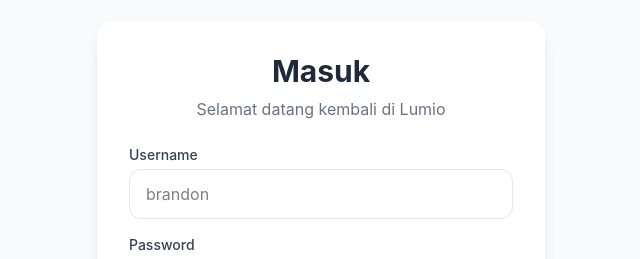
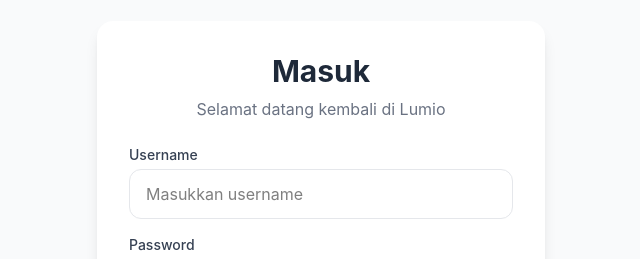
Before and after one commit to Brandonjb123/Lumio, a React (Vite) app in the folder frontend/: page /login in a window 1280 px wide. Shown: the part 165-424 px from the top of the page, without its empty margins (319-959 px from the left). Built offline with nearby package versions, Linux system fonts and the light colour scheme.

Commit message:
fix: rapikan Login.tsx, hapus duplicate import, perbaiki hook placement

```diff
--- a/frontend/src/pages/auth/Login.tsx
+++ b/frontend/src/pages/auth/Login.tsx
@@ -1,11 +1,12 @@
 import { useState } from 'react';
-import { Link } from 'react-router-dom';
+import { useNavigate, Link } from 'react-router-dom';
 import api from '../../lib/api';
 
 export default function Login() {
   const [username, setUsername] = useState('');
   const [password, setPassword] = useState('');
   const [error, setError] = useState('');
+  const navigate = useNavigate();
 
   const handleSubmit = async (e: React.FormEvent) => {
     e.preventDefault();
@@ -13,7 +14,7 @@
     try {
       const res = await api.post('/auth/login', { username, password });
       localStorage.setItem('lumio_token', res.data.access_token);
-      window.location.href = '/';
+      navigate('/');
     } catch (err: any) {
       setError(err.response?.data?.detail || 'Login gagal');
     }
@@ -35,7 +36,7 @@
               value={username}
               onChange={(e) => setUsername(e.target.value)}
               className="w-full px-4 py-3 border border-gray-200 rounded-xl focus:outline-none focus:ring-2 focus:ring-blue-500 focus:border-transparent transition"
-              placeholder="brandon"
+              placeholder="Masukkan username"
               required
             />
           </div>
```
